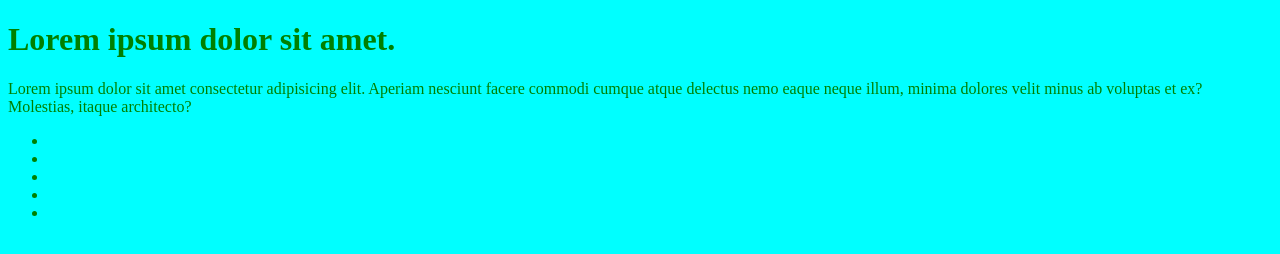
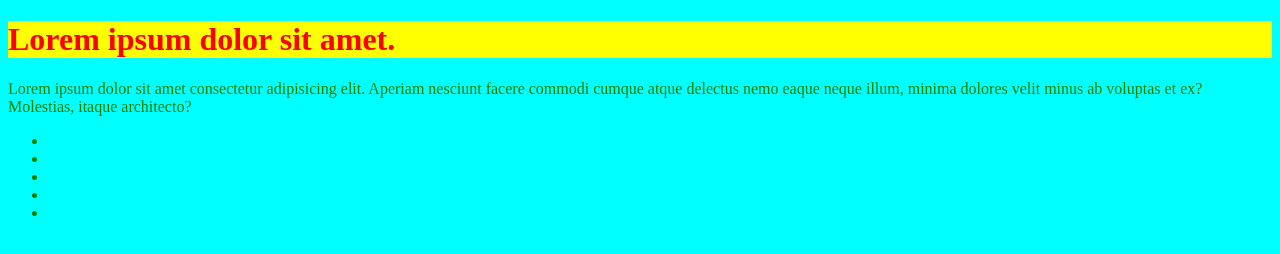
Before and after one commit to qodirov-dima90/my-best-veb, a plain HTML site: page index.html in a window 1280 px wide. Drawn offline with Linux system fonts and the light colour scheme.

Commit message:
h1 colore bg color

```diff
--- a/style.css
+++ b/style.css
@@ -2,3 +2,8 @@ body{
     background-color: aqua;
     color: green;
 }
+
+h1{
+    color: red;
+    background-color: yellow;
+}
```
